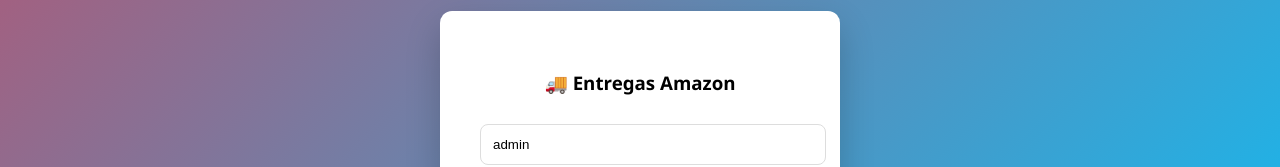
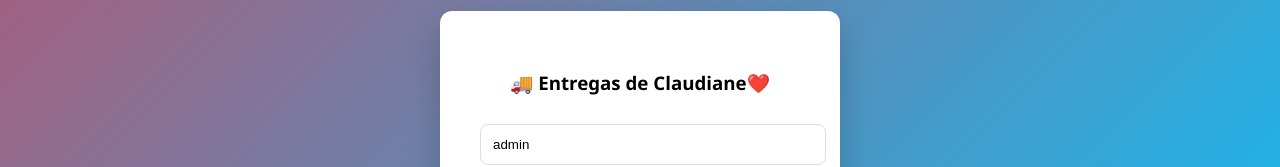
Before and after one commit to PesquisaSaude/Entregas, a plain HTML site: page index.html in a window 1280 px wide. Shown: the part 239-406 px from the top of the page. Drawn offline with nearby package versions, Linux system fonts and the light colour scheme.

```diff
--- a/index.html
+++ b/index.html
@@ -108,7 +108,7 @@
 <!-- LOGIN -->
 <div class="login" id="loginScreen">
     <div class="login-box">
-        <h3>🚚 Entregas Amazon</h3>
+        <h3>🚚 Entregas de Claudiane❤️</h3>
         <input id="user" placeholder="Usuário" value="admin">
         <input id="pass" type="password" placeholder="Senha" value="Heitor@20">
         <button onclick="login()">Entrar</button>
```
